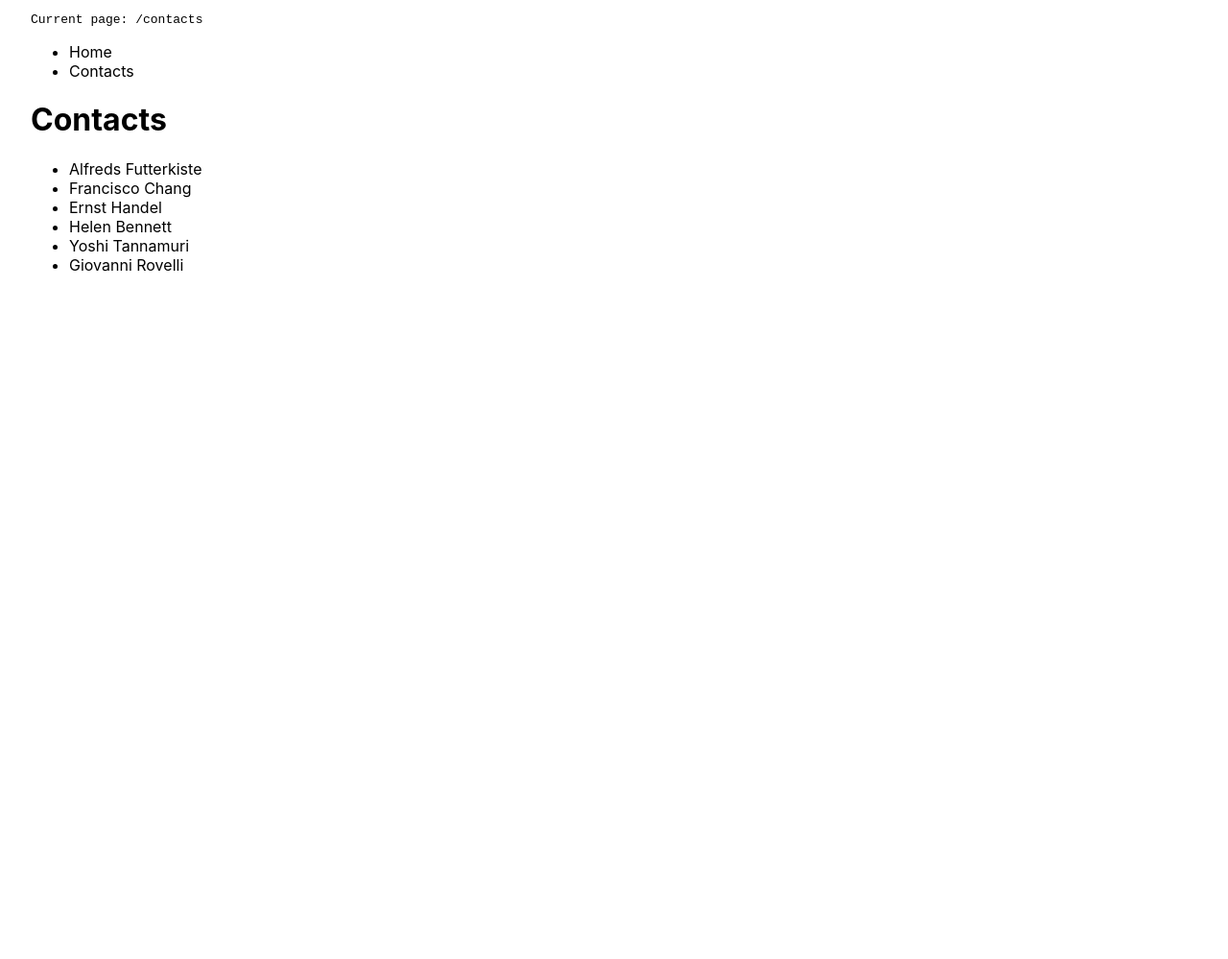
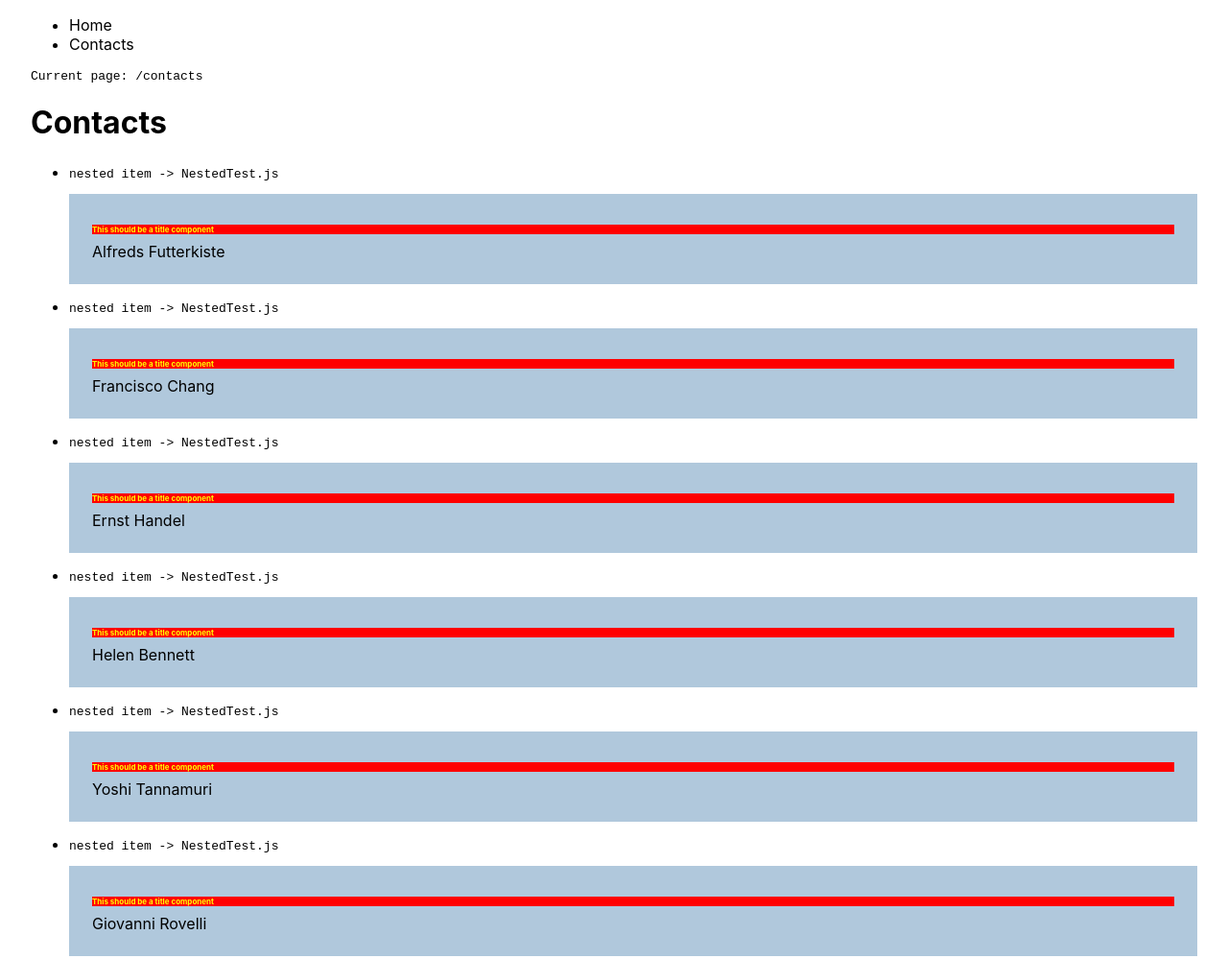
Before and after one commit to poboxjDeveloper/SHELBYSLAB, a React app in the folder NEXTJS/LEARNING_NEXTJS/my-challenge/: page /contacts in a window 1280 px wide. Shown: the whole page at 96% size. Before the commit the page ends 800 px from the top, so only its background shows below. Built offline with nearby package versions, Linux system fonts and the light colour scheme.

Commit message:
new files added for testing netsted components and styling

```diff
--- a/NEXTJS/LEARNING_NEXTJS/my-challenge/components/Layout.js
+++ b/NEXTJS/LEARNING_NEXTJS/my-challenge/components/Layout.js
@@ -7,7 +7,6 @@ import Navigation from './Navigation';
 export default function Layout({ children }) {
   return (
     <div className={styles.container}>
-      {/* insert Menu here */}
       <Navigation />
 
       {children}
--- a/NEXTJS/LEARNING_NEXTJS/my-challenge/components/Navigation.js
+++ b/NEXTJS/LEARNING_NEXTJS/my-challenge/components/Navigation.js
@@ -7,8 +7,6 @@ export default function Navigation() {
   const route = router.asPath;
   return (
     <>
-      <pre>Current page: {route}</pre>
-
       <nav>
         <ul>
           <li>
@@ -19,6 +17,7 @@ export default function Navigation() {
           </li>
         </ul>
       </nav>
+      <pre>Current page: {route}</pre>
     </>
   );
 }
--- /dev/null
+++ b/NEXTJS/LEARNING_NEXTJS/my-challenge/components/NestedTest.js
@@ -0,0 +1,14 @@
+import styles from '../styles/Nested.module.css';
+const Nested = ({ children }) => {
+  return (
+    <div>
+      <pre>nested item -&gt; NestedTest.js</pre>
+      <div className={styles.block}>
+        <h3 className={styles.title}>This should be a title component</h3>
+        {children}
+      </div>
+    </div>
+  );
+};
+
+export default Nested;
--- a/NEXTJS/LEARNING_NEXTJS/my-challenge/pages/contacts.js
+++ b/NEXTJS/LEARNING_NEXTJS/my-challenge/pages/contacts.js
@@ -1,6 +1,7 @@
 import Layout from '../components/Layout';
 import contacts from './api/contacts';
 import Link from 'next/link';
+import Nested from '../components/NestedTest';
 
 export default function Contacts() {
   return (
@@ -10,9 +11,11 @@ export default function Contacts() {
         {contacts.map((contact, ix) => {
           return (
             <li key={contact.id + ix}>
-              <Link href={`contacts/${contact.id}`}>
-                <a>{contact.name}</a>
-              </Link>
+              <Nested>
+                <Link href={`contacts/${contact.id}`}>
+                  <a>{contact.name}</a>
+                </Link>
+              </Nested>
             </li>
           );
         })}
--- /dev/null
+++ b/NEXTJS/LEARNING_NEXTJS/my-challenge/styles/Nested.module.css
@@ -0,0 +1,13 @@
+.block {
+  font-size: 1em;
+  padding: 1.5em;
+  background-color: rgba(157, 187, 212, 0.8);
+}
+
+.title {
+  background-color: red;
+  color: yellow;
+  font-display: auto;
+  font-stretch: expanded;
+  font-size: 0.5em;
+}
```
